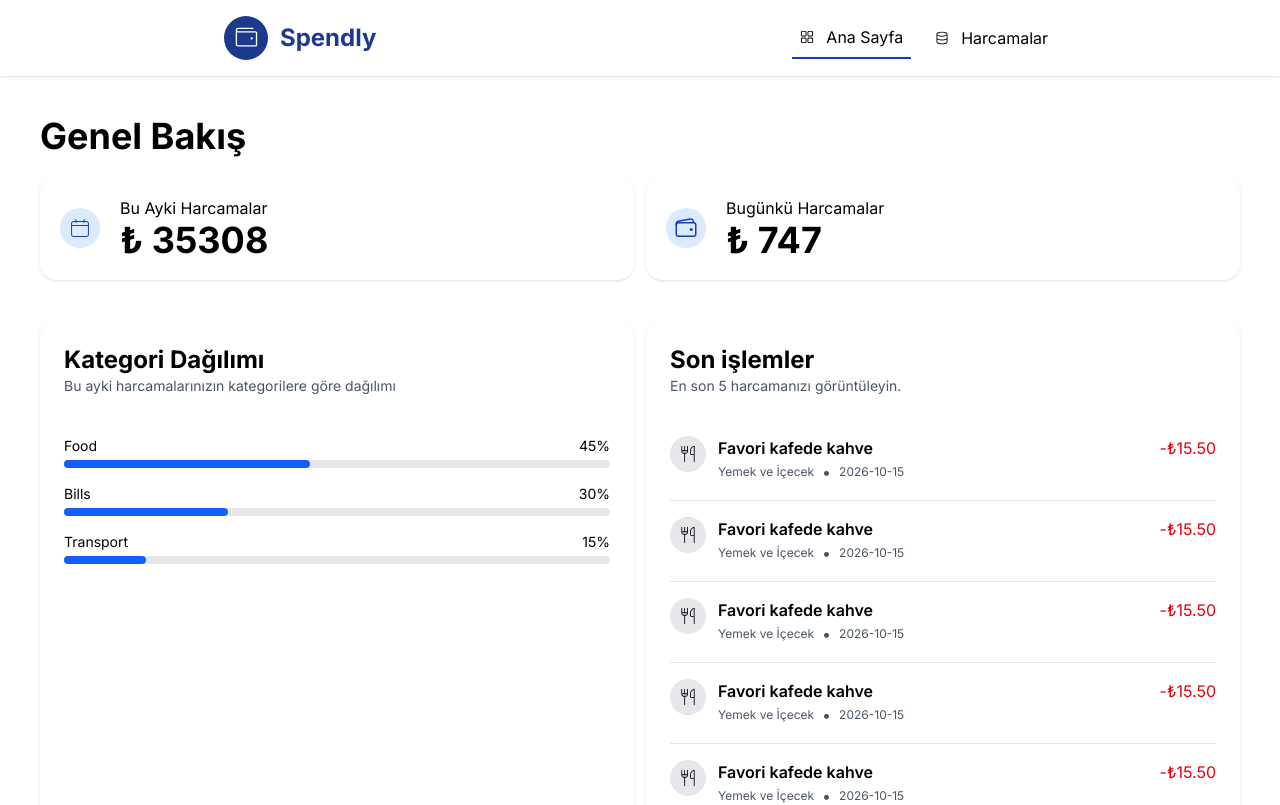
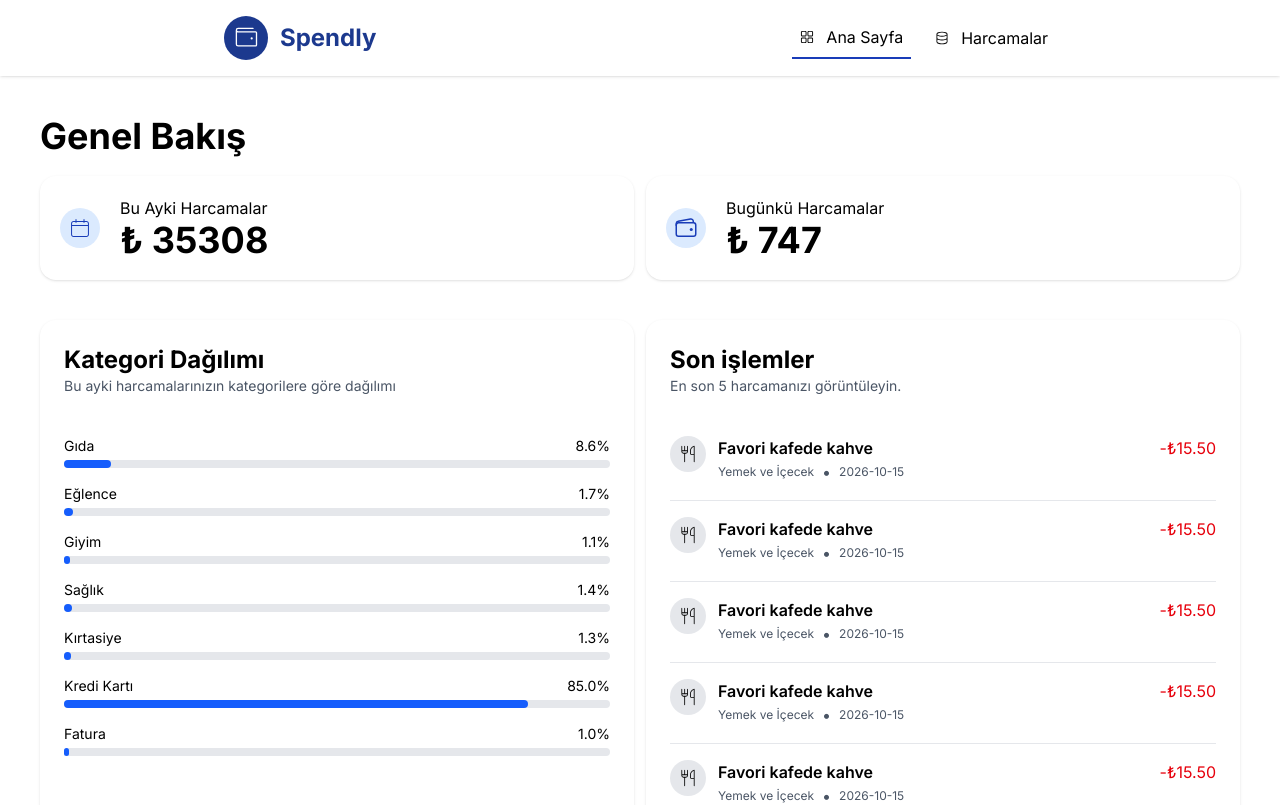
Before and after one commit to karakayaezgi/Spendly, a React (Vite) app: page / in a window 1280 px wide. Shown: the top 805 px of the page. Built offline with nearby package versions, Linux system fonts and the light colour scheme; data requests are answered from the project's data file; a web font is replaced by a local one.

Commit message:
completed CategoryProgress component

```diff
--- a/database/db.json
+++ b/database/db.json
@@ -97,6 +97,27 @@
       "category": "Ulaşım",
       "date": "2026-02-02",
       "amount": "1500"
+    },
+    {
+      "id": "423d",
+      "title": "bugunku harcama 4 subat",
+      "category": "Eğlence",
+      "date": "2026-02-04",
+      "amount": "56"
+    },
+    {
+      "id": "a76e",
+      "title": "ilaçlar",
+      "category": "Sağlık",
+      "date": "2026-02-03",
+      "amount": "1600"
+    },
+    {
+      "id": "7dca",
+      "title": "şampuan",
+      "category": "Kişisel Bakım",
+      "date": "2026-02-04",
+      "amount": "110"
     }
   ]
 }
--- a/src/components/AddExpenseModal.jsx
+++ b/src/components/AddExpenseModal.jsx
@@ -54,6 +54,7 @@ const AddExpenseModal = ({onCloseModal, editingExpense, onAddExpense, onUpdateEx
             <option value="Eğlence">Eğlence</option>
             <option value="Fatura">Fatura</option>
             <option value="Giyim">Giyim</option>
+            <option value="Kişisel Bakım">Kişisel Bakım</option>
             <option value="Kırtasiye">Kırtasiye</option>
             <option value="Kredi Kartı">Kredi Kartı</option>
           </select>
--- a/src/components/CategoryProgress.jsx
+++ b/src/components/CategoryProgress.jsx
@@ -1,11 +1,26 @@
 import React from "react";
 
-const CategoryProgress = () => {
-  const categories = [
-    { name: "Food", amount: 1200, percent: 45 },
-    { name: "Bills", amount: 800, percent: 30 },
-    { name: "Transport", amount: 400, percent: 15 },
-  ];
+const CategoryProgress = ({ expensesThisMonth, totalOfMonth }) => {
+
+  const categoryTotals = {}
+
+  expensesThisMonth.forEach((expense) => {
+    const category = expense.category
+    const percent = (expense.amount / totalOfMonth) * 100
+
+    if (!categoryTotals[category]) {
+      categoryTotals[category] = 0
+    }
+    categoryTotals[category] += percent
+  }
+
+  )
+
+  const categories = Object.entries(categoryTotals).map(([name, percent]) => {
+    return { name, percent }
+  }
+  )
+
 
   return (
     <div className="shadow p-6 rounded-2xl">
@@ -15,17 +30,22 @@ const CategoryProgress = () => {
       </div>
       <div>
       </div>
-      {categories.map(cat => (
-        <div key={cat.name} className="my-4">
-          <div className="flex justify-between text-sm mb-1">
-            <span>{cat.name}</span>
-            <span>{cat.percent}%</span>
+      {
+        categories.map((cat, i) => (
+          <div key={i} className="my-4">
+            <div className="flex justify-between text-sm mb-1">
+              <span>{cat.name}</span>
+              <span>{cat.percent.toFixed(1)}%</span>
+            </div>
+            <div className="w-full bg-gray-200 h-2 rounded">
+              <div className="h-2 bg-blue-600 rounded" style={{ width: `${cat.percent}%` }} />
+            </div>
           </div>
-          <div className="w-full bg-gray-200 h-2 rounded">
-            <div className="h-2 bg-blue-600 rounded" style={{ width: `${cat.percent}%` }}/>
-          </div>
-        </div>
-      ))}
+        ))
+
+      }
+
+
 
     </div>
   );
--- a/src/components/ExpensesSummary.jsx
+++ b/src/components/ExpensesSummary.jsx
@@ -2,21 +2,7 @@ import React from 'react'
 import { CiCalendar } from "react-icons/ci";
 import { IoWalletOutline } from "react-icons/io5";
 
-const ExpensesSummary = ({ expenses }) => {
-
-  const d = new Date()
-  const day = d.getDate()
-  const month = d.getMonth() + 1
-
-  const totalOfToday = expenses
-  .filter((expense) => Number(expense.date.split('-')[2]) === day)
-  .reduce((accumulator, expense) => accumulator + Number(expense.amount), 0)
-
-  const totalOfMonth = expenses
-  .filter((expense) => Number(expense.date.split('-')[1]) === month)
-  .reduce((accumulator, expense) => accumulator + Number(expense.amount), 0)
-
-
+const ExpensesSummary = ({totalOfMonth, totalOfToday }) => {
 
   return (
     <div>
--- a/src/components/Filters.jsx
+++ b/src/components/Filters.jsx
@@ -16,6 +16,7 @@ const Filters = ({searchText, setSearchText, setSelectedCategory, selectedCatego
             <option value="Sağlık">Sağlık</option>
             <option value="Eğlence">Eğlence</option>
             <option value="Fatura">Fatura</option>
+            <option value="Kişisel Bakım">Kişisel Bakım</option>
             <option value="Giyim">Giyim</option>
             <option value="Kırtasiye">Kırtasiye</option>
             <option value="Kredi Kartı">Kredi Kartı</option>
--- a/src/pages/Dashboard.jsx
+++ b/src/pages/Dashboard.jsx
@@ -5,12 +5,29 @@ import CategoryProgress from '../components/CategoryProgress'
 
 const Dashboard = ({expenses}) => {
 
+  const d = new Date()
+    const day = d.getDate()
+    const month = d.getMonth() + 1
+
+    const totalOfToday = expenses
+    .filter((expense) => Number(expense.date.split('-')[2]) === day)
+    .reduce((accumulator, expense) => accumulator + Number(expense.amount), 0)
+
+    const totalOfMonth = expenses
+    .filter((expense) => Number(expense.date.split('-')[1]) === month)
+    .reduce((accumulator, expense) => accumulator + Number(expense.amount), 0)
+
+    const expensesThisMonth = expenses
+    .filter((expense) => Number(expense.date.split('-')[1]) === month)
+    console.log(expensesThisMonth);
+
+
   return (
     <div>
       <strong className='text-2xl md:text-4xl'>Genel Bakış</strong>
-      <ExpensesSummary expenses={expenses}/>
+      <ExpensesSummary totalOfMonth={totalOfMonth} totalOfToday={totalOfToday} expenses={expenses}/>
       <div className='grid md:grid-cols-2 gap-3 my-10'>
-        <CategoryProgress />
+        <CategoryProgress totalOfMonth={totalOfMonth} expensesThisMonth={expensesThisMonth}/>
         <LastExpenses />
       </div>
     </div>
```
